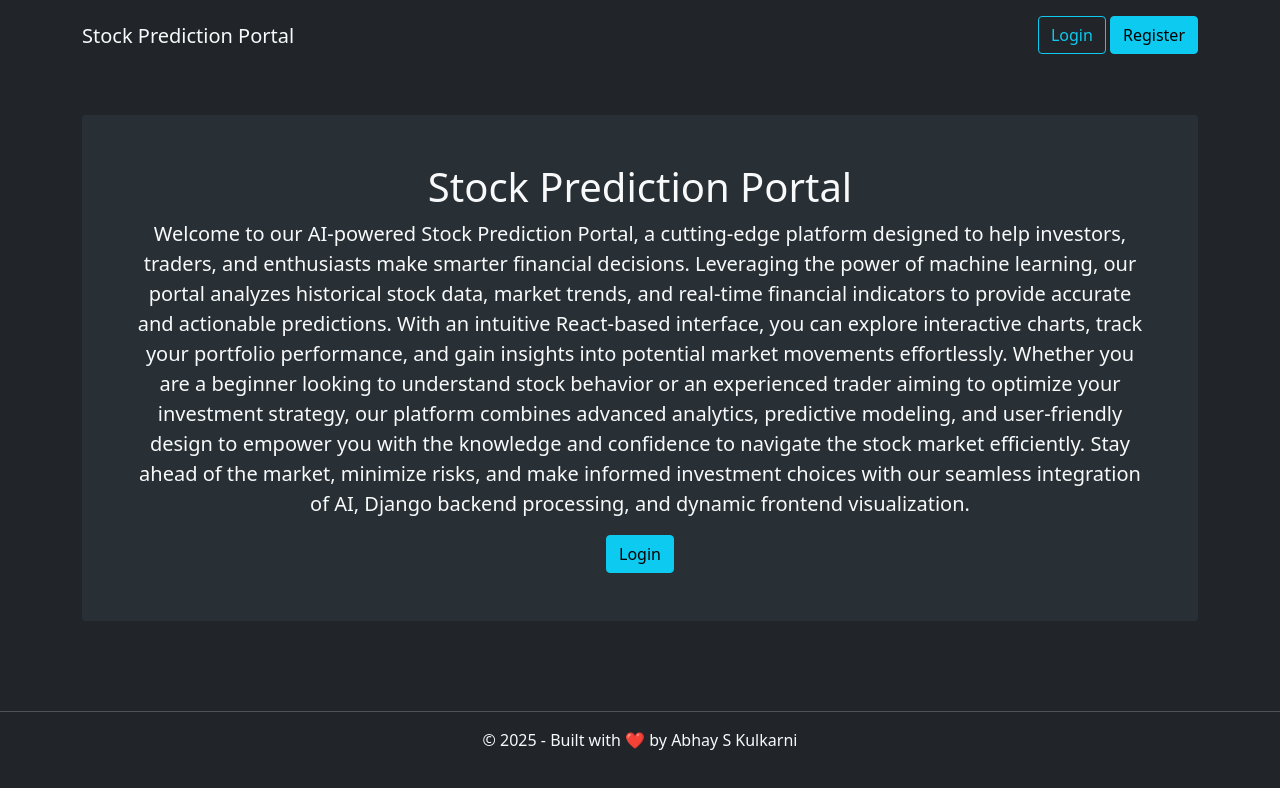
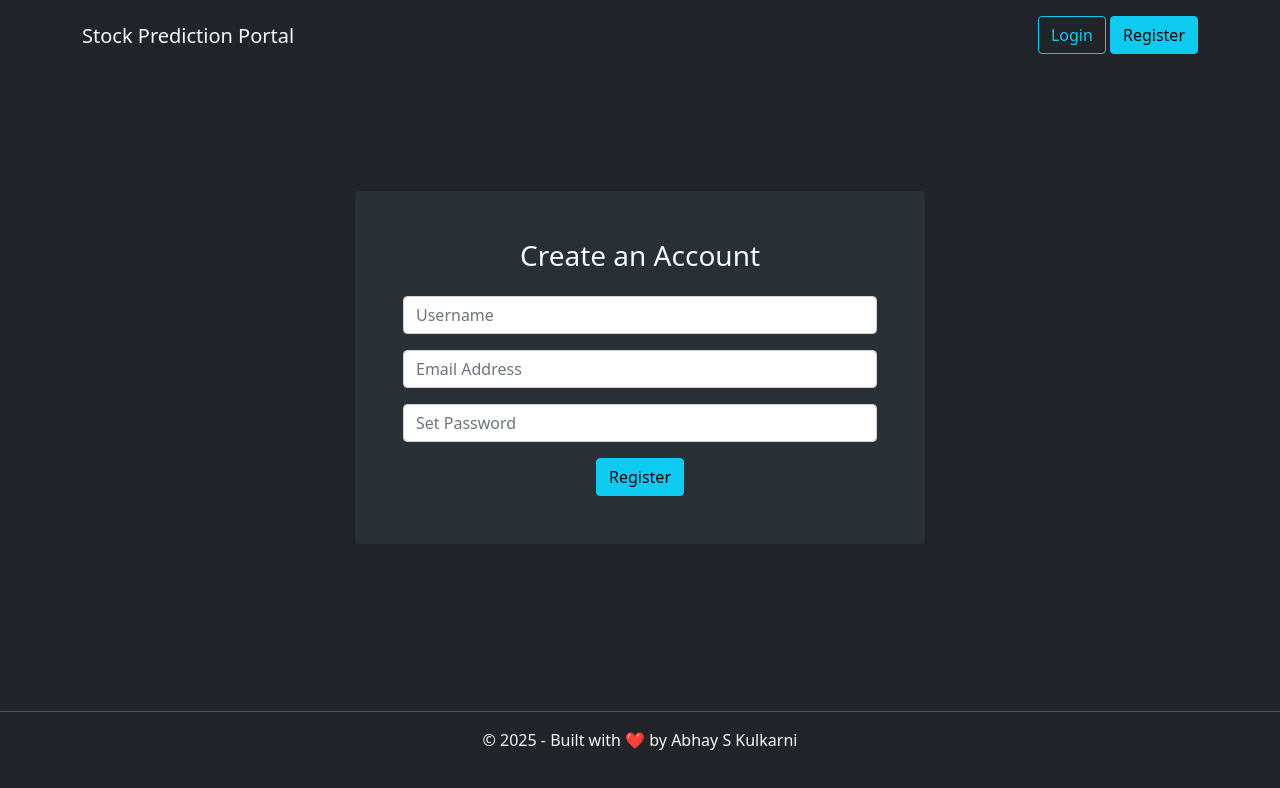
Before and after one commit to Abhay-SKulkarni123/stock-prediction-portal, a React (Vite) app in the folder frontend-react/: page /register in a window 1280 px wide. Shown: the top 788 px of the page. Built offline with nearby package versions, Linux system fonts and the light colour scheme.

Commit message:
Registration Page

```diff
--- a/frontend-react/src/App.jsx
+++ b/frontend-react/src/App.jsx
@@ -3,17 +3,25 @@
 import Header from "./components/Header";
 import Main from "./components/Main";
 import Footer from "./components/Footer";
+import { BrowserRouter, Routes, Route } from "react-router-dom"
+import Register from './components/Register';
+import Login from './components/Login';
 
 function App() {
-  const [count, setCount] = useState(0)
 
   return (
     <>
-    <Header />
-    <Main />
-    <Footer />
+      <BrowserRouter>
+      <Header />
+        <Routes>
+          <Route path='/' element={<Main />} />
+          <Route path='/register' element={<Register />} />
+          <Route path='/login' element={<Login />} />
+        </Routes>
+      <Footer />
+      </BrowserRouter>
     </>
-  )
+  );
 }
 
 export default App
--- a/frontend-react/src/components/Button.jsx
+++ b/frontend-react/src/components/Button.jsx
@@ -1,9 +1,10 @@
 import React from 'react'
+import { Link } from "react-router-dom";
 
 const Button = (props) => {
   return (
     <>
-      <a className={`btn ${props.class}`} href="#">{props.text}</a>
+      <Link className={`btn ${props.class}`} to={props.url}>{props.text}</Link>
     </>
   );
 }
--- a/frontend-react/src/components/Header.jsx
+++ b/frontend-react/src/components/Header.jsx
@@ -1,18 +1,19 @@
 import React from 'react'
 import Button from './Button'
+import { Link } from 'react-router-dom'
 
 const Header = () => {
   return (
     <>
       <nav className="navbar container pt-3 pb-3 align-items-start">
-        <a className="navbar-brand text-light" href="#">
+        <Link className="navbar-brand text-light" to="/">
           Stock Prediction Portal
-        </a>
+        </Link>
 
         <div>
-          <Button text='Login' class="btn-outline-info"/>
+          <Button text='Login' class="btn-outline-info" url="/login"/>
           &nbsp;
-          <Button text='Register' class="btn-info" />
+          <Button text='Register' class="btn-info" url="/register" />
         </div>
       </nav>
     </>
--- /dev/null
+++ b/frontend-react/src/components/Login.jsx
@@ -0,0 +1,9 @@
+import React from 'react'
+
+function Login() {
+  return (
+    <div className='text-light container'>Login</div>
+  )
+}
+
+export default Login
--- a/frontend-react/src/components/Main.jsx
+++ b/frontend-react/src/components/Main.jsx
@@ -2,6 +2,9 @@
 import Header from './Header';
 import Footer from './Footer';
 import Button from './Button';
+import Login from "./Login";
+import Register from "./Register";
+
 
 const Main = () => {
   return (
@@ -27,7 +30,7 @@
             with our seamless integration of AI, Django backend processing, and
             dynamic frontend visualization.
           </p>
-          <Button text="Login" class="btn-info" />
+          <Button text="Login" class="btn-outline-info" />
         </div>
       </div>
     </>
--- /dev/null
+++ b/frontend-react/src/components/Register.jsx
@@ -0,0 +1,73 @@
+import React, {useState} from 'react'
+import axios from 'axios'
+import { FontAwesomeIcon } from "@fortawesome/react-fontawesome";
+import { faSpinner } from "@fortawesome/free-solid-svg-icons";
+
+
+function Register() {
+  const [username, setUsername] = useState('')
+  const [email, setEmail] = useState('')
+  const [password, setPassword] = useState('')
+  const [errors, setErrors] = useState({})
+  const [success, setSuccess] = useState(false)
+  const [loading, setLoading] = useState(false)
+
+  const handleRegistration = async (e) => {
+    e.preventDefault();
+    setLoading(true)
+
+    const userData = {
+      username, email, password
+    }
+
+    try{
+      const response = await axios.post('http://127.0.0.1:8000/api/v1/register/', userData)
+      console.log('response.data==>', response.data)
+      console.log('Registration Successful');
+      setErrors({})
+      setSuccess(true)
+    }catch(error){
+      setErrors(error.response.data)
+      console.error('Registration Error : ',error.response.data)
+    }finally{
+      setLoading(false)
+    }
+  }
+  return (
+    <>
+    <div className='container'>
+        <div className="row justify-content-center">
+            <div className="col-md-6 bg-light-dark p-5 rounded">
+                <h3 className='text-light text-center mb-4'>Create an Account</h3>
+                <form onSubmit={handleRegistration} >
+
+                  <div className='mb-3'>
+                    <input type="text" className='form-control' placeholder='Username' value={username} onChange={(e) => setUsername(e.target.value)} />
+                    <small>{errors.username && <div className='text-danger'>{errors.username}</div>}</small>
+                  </div>
+
+                  <div classname='mb-3'>
+                    <input type="email" className='form-control mb-3' placeholder='Email Address' value={email} onChange={(e) => setEmail(e.target.value)} />
+                  </div>
+
+                  <div className='mb-3'>
+                    <input type="password" className='form-control' placeholder='Set Password' value={password} onChange={(e) => setPassword(e.target.value)} />
+                    <small>{errors.password && <div className='text-danger'>{errors.password}</div>}</small>
+                  </div>
+
+                    {success && <div className='alert alert-success'>Registration Successful</div>}
+                    {loading ? (
+                      <button type='submit' className='btn btn-info d-block mx-auto' disabled><FontAwesomeIcon icon={faSpinner} spin />Please Wait...</button>
+                    ) : (
+                      <button type='submit' className='btn btn-info d-block mx-auto'>Register</button>
+                    )}
+
+                </form>
+            </div>
+        </div>
+    </div>
+    </>
+  )
+}
+
+export default Register
```
Also changed, not shown: frontend-react/package.json (+6 -1 lines), 2 other files (tests, documents, lock files or other folders).
